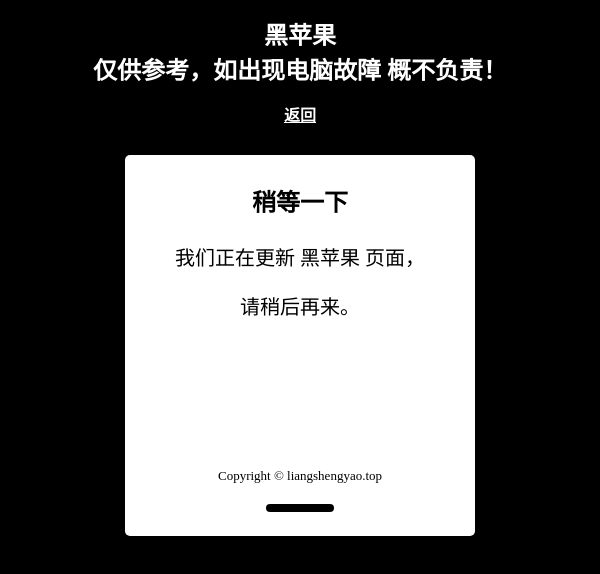
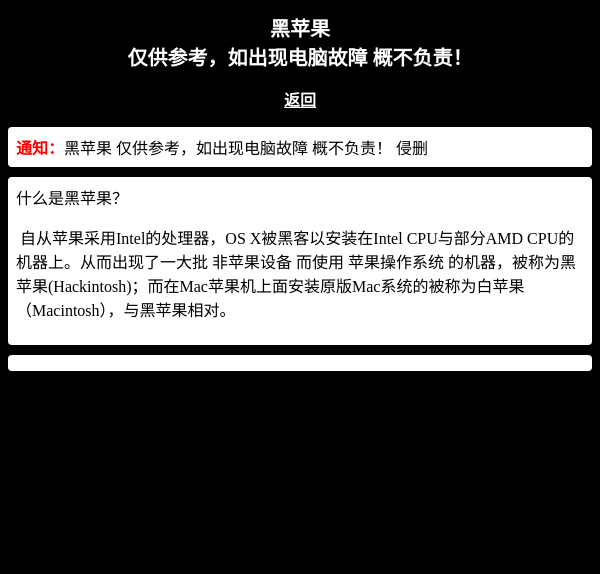
Before and after one commit to liang-shengyao/liangshengyao.top, a plain HTML site: page apple.html in a window 600 px wide. Drawn offline with Linux system fonts and the light colour scheme.

Commit message:
Add files via upload

```diff
--- a/apple.css
+++ b/apple.css
@@ -4,107 +4,67 @@ body {
 }
 
 
-@keyframes move {
-    0% {
-        margin-top: 25%;
-        background-color: black;
-        color: red;
-    }
-
-    100% {
-        margin-top: 5%;
-        background-color: white;
-        color: black;
-
-    }
-}
-
 @media(max-width:600px) {
     .jinggao {
         text-align: center;
-           font-size:14px;
-    }
-
-    .gengxin {
-        text-align: center;
-        background-color: white;
-        color: black;
-        border-radius: 5px;
-        padding: 4px;
-
-
-
-
-        animation-name: move;
-        animation-duration: 2s;
-        animation-iteration-count: 1;
-        animation-timing-function: ease;
-        animation-fill-mode: forwards;
-    }
-
-    .copy {
-        font-size: 12px;
-    }
-
-    .hr {
-        border-bottom: 8px solid black;
-        border-radius: 10px;
-        margin-left: 23%;
-        margin-right: 23%;
-    }
-
-    .wait {
-        font-size: larger;
-        font-weight: bolder;
+        font-size: 14px;
     }
 }
 
 @media(min-width:600px) {
     .jinggao {
         text-align: center;
-        font-size:24px;
+        font-size: 20px;
     }
+}
 
-    .gengxin {
-        margin-left: 20%;
-        margin-right: 20%;
-        text-align: center;
-        background-color: white;
-        color: black;
-        border-radius: 5px;
-        padding: 4px;
-        font-size: 20px;
+.first {
+    background-color: white;
+    color: black;
+    display: flex;
+    flex-direction: row;
+    align-content: space-around;
+    justify-content: flex-start;
+    align-items: center;
+    padding: 8px;
+    border-radius: 4px;
+}
+
+.note {
+    color: red;
+    font-weight: bolder;
+}
+
+.second {
+    margin-top: 10px;
+    background-color: white;
+    color: black;
+    padding: 8px;
+    border-radius: 4px;
+}
+
+.third {
+    margin-top: 10px;
+    background-color: white;
+    color: black;
+    padding: 8px;
+    border-radius: 4px;
+    display: flex;
+    flex-direction: row;
+    align-content: space-around;
+    justify-content: flex-start;
+    align-items: center;
+}
 
 
 
-        animation-name: move;
-        animation-duration: 2s;
-        animation-iteration-count: 1;
-        animation-timing-function: ease;
-        animation-fill-mode: forwards;
-    }
 
-    .copy {
-        font-size: 13px;
-    }
 
-    .hr {
-        border-bottom: 8px solid black;
-        border-radius: 10px;
-        margin-left: 40%;
-        margin-right: 40%;
-    }
-
-    .wait {
-        font-size: larger;
-        font-weight: bolder;
-    }
-}
 
 a:link {
     text-decoration: underline;
     color: white;
-    font-weight: bold;
+    font-weight: bolder;
 
 }
 
@@ -117,5 +77,5 @@ a:visited {
 a:active {
     color: white;
     text-decoration: underline;
-    font-weight: bold;
+    font-weight: bolder;
 }
--- a/apple.html
+++ b/apple.html
@@ -13,22 +13,19 @@
     <link rel="stylesheet" href="./apple.css">
 </head>
 
-<body>
+<bod>
     <h1 class="jinggao">黑苹果<br>仅供参考，如出现电脑故障 概不负责！</h1>
     <p style="text-align: center;"><a href="./index.html">返回</a></p>
-    <div class="gengxin">
-
-
-
-        <p class="wait">稍等一下</p>
-        <p>我们正在更新 黑苹果 页面，</p>
-        <p>请稍后再来。</p>
-
-
-        <br><br><br><br><br>
-        <p class="copy">Copyright&nbsp;&copy;&nbsp;liangshengyao.top</p>
-        <p class="hr"></p>
+    <div class="first">
+        <span class="note">通知：</span>
+        <span>黑苹果 仅供参考，如出现电脑故障 概不负责！ 侵删</span>
     </div>
-</body>
+    <div class="second">
+        <span>什么是黑苹果？</span>
+        <p>&nbsp;自从苹果采用Intel的处理器，OS X被黑客以安装在Intel CPU与部分AMD CPU的机器上。从而出现了一大批 非苹果设备 而使用 苹果操作系统
+            的机器，被称为黑苹果(Hackintosh)；而在Mac苹果机上面安装原版Mac系统的被称为白苹果（Macintosh），与黑苹果相对。</p>
+    </div>
+    <div class="third"></div>
+    </body>
 
 </html>
--- /dev/null
+++ b/apple2.css
@@ -0,0 +1,162 @@
+body {
+    background-color: black;
+    color: white;
+}
+
+
+@keyframes move {
+    0% {
+        margin-top: 25%;
+        background-color: white;
+        color: white;
+    }
+
+    100% {
+        margin-top: 5%;
+        background-color: white;
+        color: black;
+    }
+}
+
+@keyframes go {
+    0% {
+        background-color: black;
+        color: red;
+        font-size: 14px;
+    }
+
+    100% {
+        background-color: aqua;
+        color: black;
+        font-size: 18px;
+        font-weight: bolder;
+    }
+
+}
+
+@media(max-width:600px) {
+    .jinggao {
+        text-align: center;
+        color: red;
+        font-size: 20px;
+    }
+
+    .gengxin {
+        text-align: center;
+        background-color: white;
+        color: black;
+        border-radius: 5px;
+        padding: 4px;
+        animation-name: move;
+        animation-duration: 2s;
+        animation-iteration-count: 1;
+        animation-timing-function: ease;
+        animation-fill-mode: forwards;
+    }
+
+    .copy {
+        font-size: 12px;
+    }
+
+    .hr {
+        border-bottom: 8px solid black;
+        border-radius: 10px;
+        margin-left: 23%;
+        margin-right: 23%;
+    }
+
+    .wait {
+        font-size: larger;
+        font-weight: bolder;
+    }
+
+    .end {
+        margin-top: 20px;
+        padding: 10px;
+        border-radius: 10px;
+        text-align: center;
+
+        animation-name: go;
+        animation-duration: 2s;
+        animation-iteration-count: 1;
+        animation-timing-function: ease;
+        animation-fill-mode: forwards;
+    }
+
+    p.a:link {
+        text-decoration: none;
+    }
+
+    p.a:visited {
+        text-decoration: none;
+    }
+
+    p.a:active {
+        text-decoration: none;
+        animation-name: go;
+        animation-duration: 2s;
+        animation-iteration-count: 1;
+        animation-timing-function: ease;
+        animation-fill-mode: forwards;
+    }
+}
+
+@media(min-width:600px) {
+    .jinggao {
+        text-align: center;
+    }
+
+    .gengxin {
+        margin-left: 20%;
+        margin-right: 20%;
+        text-align: center;
+        background-color: white;
+        color: black;
+        border-radius: 5px;
+        padding: 4px;
+        font-size: 20px;
+
+
+
+        animation-name: move;
+        animation-duration: 2s;
+        animation-iteration-count: 1;
+        animation-timing-function: ease;
+        animation-fill-mode: forwards;
+    }
+
+    .copy {
+        font-size: 13px;
+    }
+
+    .hr {
+        border-bottom: 8px solid black;
+        border-radius: 10px;
+        margin-left: 40%;
+        margin-right: 40%;
+    }
+
+    .wait {
+        font-size: larger;
+        font-weight: bolder;
+    }
+}
+
+a:link {
+    text-decoration: underline;
+    color: white;
+    font-weight: bold;
+
+}
+
+a:visited {
+    color: white;
+    text-decoration: underline;
+    font-weight: bolder;
+}
+
+a:active {
+    color: white;
+    text-decoration: underline;
+    font-weight: bold;
+}
```
Also changed, not shown: apple2.html (added, +32 -0 lines), index.css (+67 -110 lines), index.html (+11 -10 lines), news.html (+1 -1 lines), newseda.html (line endings or trailing spaces), study.html (line endings or trailing spaces).
